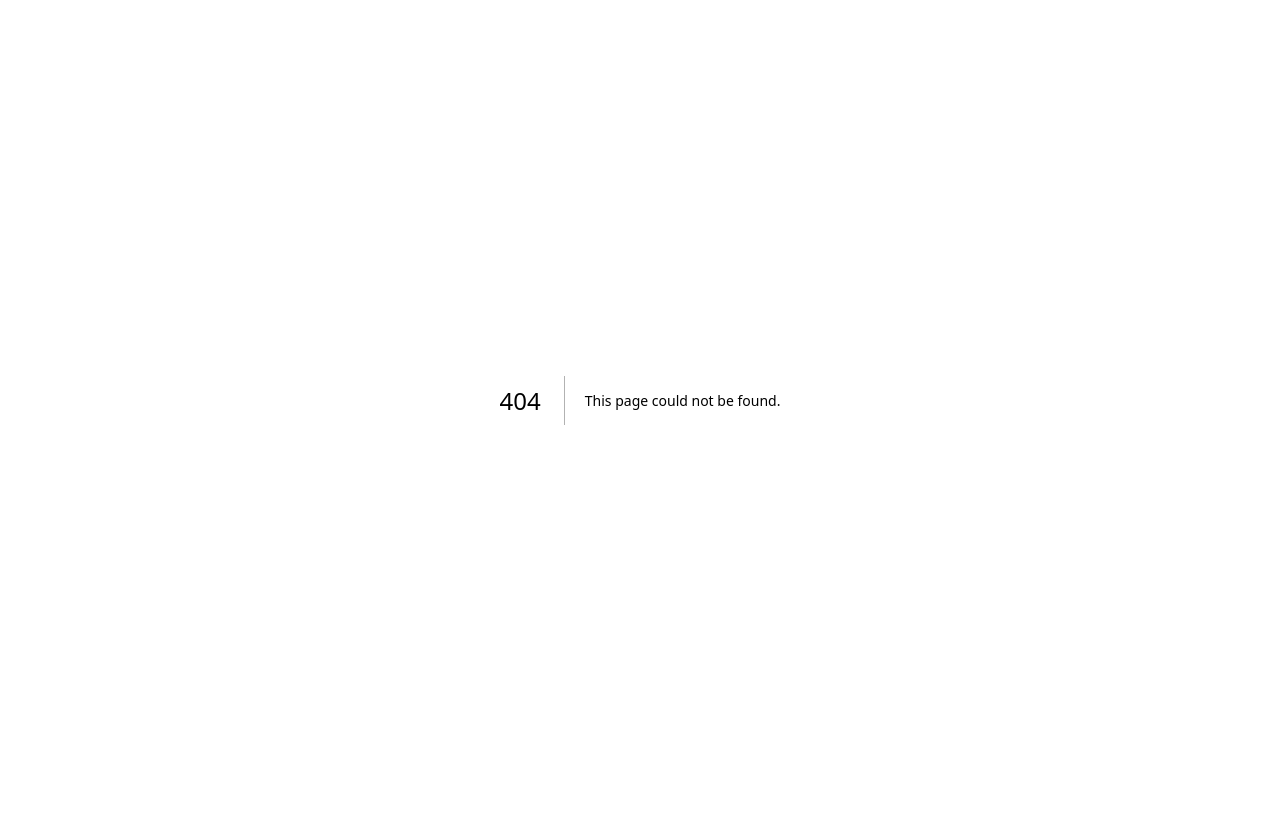
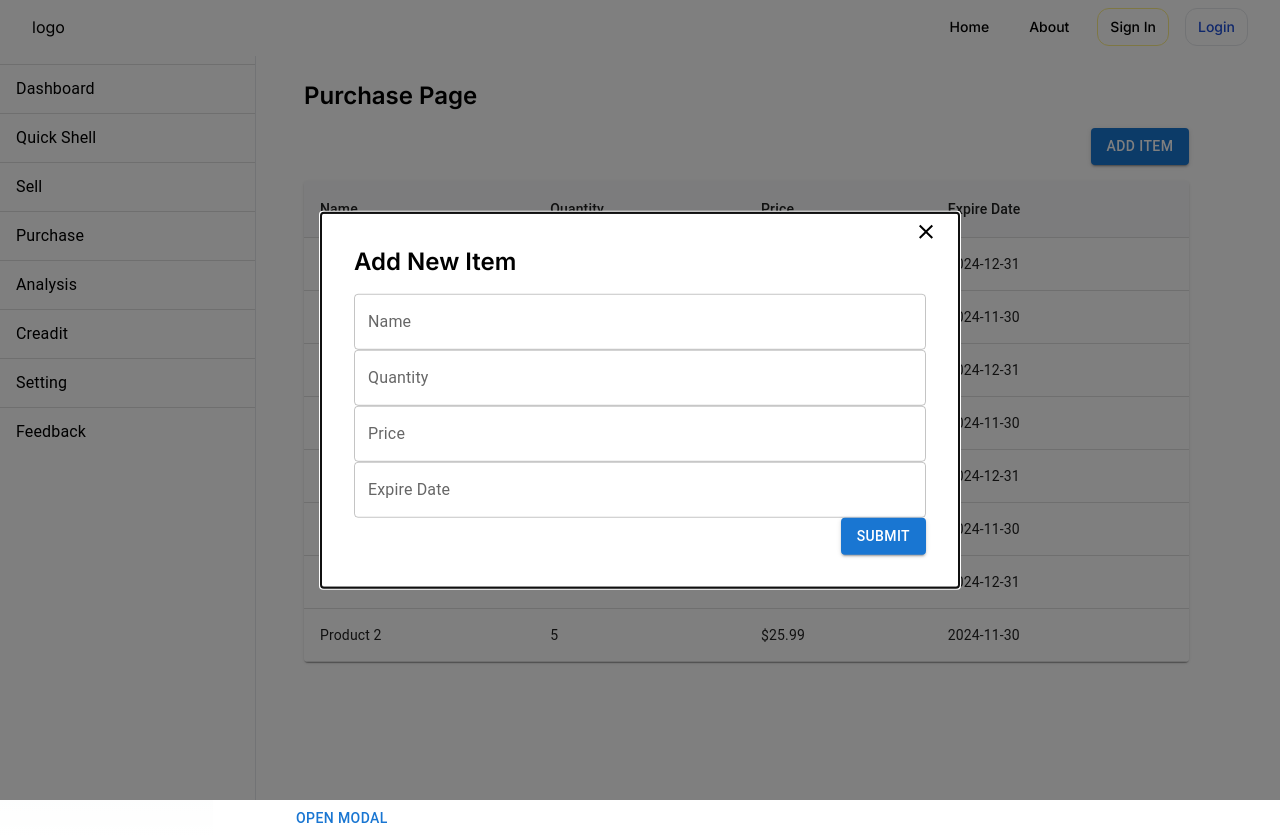
Before and after one commit to subashprj55/dokan, a Next.js app: page /purchase in a window 1280 px wide. Before the commit this address had no page. Before the commit the page ends 800 px from the top, so only its background shows below. Built offline with nearby package versions, Linux system fonts and the light colour scheme.

Commit message:
adding popup window and table component

```diff
--- /dev/null
+++ b/src/app/components/popUpModel.tsx
@@ -0,0 +1,88 @@
+// ModalPopup.js
+import React, { useState } from 'react'
+import { Modal, Typography, Button, TextField } from '@mui/material'
+import { Box } from '@mui/system'
+import { MdClose } from 'react-icons/md'
+
+const style = {
+  position: 'absolute',
+  top: '50%',
+  left: '50%',
+  transform: 'translate(-50%, -50%)',
+  width: 'auto',
+  bgcolor: 'white',
+  border: '2px solid #000',
+  boxShadow: 24,
+  p: 4,
+}
+
+const ModalPopup = () => {
+  const [open, setOpen] = React.useState(true)
+  const [name, setName] = useState('')
+  const [quantity, setQuantity] = useState('')
+  const [price, setPrice] = useState('')
+  const [expireDate, setExpireDate] = useState('')
+
+  const handleOpen = () => setOpen(true)
+  const handleClose = (event: any) => {
+    // Check if the click event target is the close button or the submit button
+
+    setOpen(false)
+  }
+
+  const handleSubmit = () => {
+    setOpen(false)
+  }
+
+  return (
+    <div>
+      <Button onClick={handleOpen}>Open modal</Button>
+      <Modal open={open} className="border-0">
+        <Box sx={style} className="border-0">
+          <Button
+            onClick={handleClose}
+            sx={{ position: 'absolute', top: 0, right: 0 }}
+          >
+            <MdClose className="text-2xl text-black " />
+          </Button>
+          <h2 className="text-2xl font-semibold mb-4">Add New Item</h2>
+          <TextField
+            label="Name"
+            variant="outlined"
+            className="mb-4 w-full"
+            value={name}
+            onChange={(e) => setName(e.target.value)}
+          />
+          <TextField
+            label="Quantity"
+            variant="outlined"
+            className="mb-4 w-full"
+            value={quantity}
+            onChange={(e) => setQuantity(e.target.value)}
+          />
+          <TextField
+            label="Price"
+            variant="outlined"
+            className="mb-4 w-full"
+            value={price}
+            onChange={(e) => setPrice(e.target.value)}
+          />
+          <TextField
+            label="Expire Date"
+            variant="outlined"
+            className="mb-4 w-full"
+            value={expireDate}
+            onChange={(e) => setExpireDate(e.target.value)}
+          />
+          <div className="flex justify-end">
+            <Button variant="contained" color="primary" onClick={handleSubmit}>
+              Submit
+            </Button>
+          </div>
+        </Box>
+      </Modal>
+    </div>
+  )
+}
+
+export default ModalPopup
--- /dev/null
+++ b/src/app/components/table.tsx
@@ -0,0 +1,55 @@
+import {
+  Paper,
+  Table,
+  TableBody,
+  TableCell,
+  TableContainer,
+  TableHead,
+  TableRow,
+} from '@mui/material'
+import React from 'react'
+
+const ProductTable = ({ products }: any) => {
+  return (
+    <TableContainer
+      component={Paper}
+      className="rounded-lg overflow-hidden shadow-lg"
+    >
+      <Table className="min-w-max">
+        <TableHead className="bg-gray-50">
+          <TableRow>
+            <TableCell className="px-4 py-3 text-left text-gray-600 font-semibold">
+              Name
+            </TableCell>
+            <TableCell className="px-4 py-3 text-left text-gray-600 font-semibold">
+              Quantity
+            </TableCell>
+            <TableCell className="px-4 py-3 text-left text-gray-600 font-semibold">
+              Price
+            </TableCell>
+            <TableCell className="px-4 py-3 text-left text-gray-600 font-semibold">
+              Expire Date
+            </TableCell>
+          </TableRow>
+        </TableHead>
+        <TableBody className="bg-white divide-y divide-gray-200 ">
+          {products.map((product: any) => (
+            <TableRow
+              key={product.id}
+              className="cursor-pointer md:hover:bg-gray-100"
+            >
+              <TableCell className="px-4 py-3">{product.name}</TableCell>
+              <TableCell className="px-4 py-3">{product.quantity}</TableCell>
+              <TableCell className="px-4 py-3">
+                ${product.price.toFixed(2)}
+              </TableCell>
+              <TableCell className="px-4 py-2">{product.expireDate}</TableCell>
+            </TableRow>
+          ))}
+        </TableBody>
+      </Table>
+    </TableContainer>
+  )
+}
+
+export default ProductTable
--- a/src/app/components/verticalNav.tsx
+++ b/src/app/components/verticalNav.tsx
@@ -3,41 +3,69 @@ import Link from 'next/link'
 import { List, ListItem, ListItemText } from '@mui/material'
 import Divider from '@mui/material/Divider'
 
+const VerticalLinks = [
+  {
+    id: 0,
+    name: 'Dashboard',
+    link: '/dashboard',
+  },
+  {
+    id: 1,
+    name: 'Quick Shell',
+    link: '/',
+  },
+  {
+    id: 2,
+    name: 'Sell',
+    link: '/',
+  },
+  {
+    id: 3,
+    name: 'Purchase',
+    link: '/purchase',
+  },
+  {
+    id: 4,
+    name: 'Analysis',
+    link: '/',
+  },
+  {
+    id: 5,
+    name: 'Creadit',
+    link: '/',
+  },
+  {
+    id: 6,
+    name: 'Setting',
+    link: '/',
+  },
+  {
+    id: 7,
+    name: 'Feedback',
+    link: '/',
+  },
+]
+
 const VerticalNav = () => {
   return (
-    <nav className="fixed left-0 top-0 pt-14 h-full bg-white w-64 overflow-y-auto border-r border-gray-200">
-      <List>
-        <ListItem button>
-          <Link href="/purchase">
-            <ListItemText primary="Purchase" />
-          </Link>
-        </ListItem>
-        <Divider />
-        <ListItem button>
-          <Link href="/sales">
-            <ListItemText primary="Sales" />
-          </Link>
-        </ListItem>
-        <Divider />
-        <ListItem button>
-          <Link href="/analysis">
-            <ListItemText primary="Analysis" />
-          </Link>
-        </ListItem>
-        <Divider />
-        <ListItem button>
-          <Link href="/settings">
-            <ListItemText primary="Settings" />
-          </Link>
-        </ListItem>
-        <Divider />
-        <ListItem button>
-          <Link href="/feedback">
-            <ListItemText primary="Feedback" />
-          </Link>
-        </ListItem>
-      </List>
-    </nav>
+    <div className="fixed left-0 top-0 pt-14 h-full bg-white w-64 overflow-y-auto ">
+      <nav className="border-r border-gray-200 h-full">
+        <List className="pt-0">
+          {VerticalLinks.map(({ id, name, link }) => {
+            return (
+              <div key={id}>
+                <Divider />
+                <ListItem button>
+                  <Link href={link}>
+                    <ListItemText className=" capitalize" primary={name} />
+                  </Link>
+                </ListItem>
+              </div>
+            )
+          })}
+        </List>
+      </nav>
+    </div>
   )
 }
 
--- /dev/null
+++ b/src/app/purchase/data.ts
@@ -0,0 +1,59 @@
+export const products= [
+    {
+      id: 1,
+      name: 'Sugar',
+      quantity: 10,
+      price: 15.99,
+      expireDate: '2024-12-31',
+    },
+    {
+      id: 2,
+      name: 'Patato',
+      quantity: 5,
+      price: 25.99,
+      expireDate: '2024-11-30',
+    },
+    {
+      id: 3,
+      name: 'Rice',
+      quantity: 10,
+      price: 15.99,
+      expireDate: '2024-12-31',
+    },
+    {
+      id: 4,
+      name: 'Masala',
+      quantity: 5,
+      price: 25.99,
+      expireDate: '2024-11-30',
+    },
+    {
+      id: 5,
+      name: 'Product 1',
+      quantity: 10,
+      price: 15.99,
+      expireDate: '2024-12-31',
+    },
+    {
+      id: 6,
+      name: 'Product 2',
+      quantity: 5,
+      price: 25.99,
+      expireDate: '2024-11-30',
+    },
+    {
+      id: 7,
+      name: 'Product 1',
+      quantity: 10,
+      price: 15.99,
+      expireDate: '2024-12-31',
+    },
+    {
+      id: 8,
+      name: 'Product 2',
+      quantity: 5,
+      price: 25.99,
+      expireDate: '2024-11-30',
+    },
+    // Add more products as needed
+  ]
--- /dev/null
+++ b/src/app/purchase/page.tsx
@@ -0,0 +1,100 @@
+'use client'
+import { Modal } from '@mui/base'
+import { Button, TextField } from '@mui/material'
+import React, { useState } from 'react'
+import Container from '../components/container'
+import NavContainer from '../components/navContainer'
+import ModalPopup from '../components/popUpModel'
+import ProductTable from '../components/Table'
+import { products } from './data'
+
+const PurchaseItem = () => {
+  return (
+    <>
+      <NavContainer>
+        <Container>
+          <PurchasePage />
+          <AddItemModal />
+          <ModalPopup />
+        </Container>
+      </NavContainer>
+    </>
+  )
+}
+
+export default PurchaseItem
+
+const PurchasePage: React.FC = () => {
+  const handleOpenModal = () => {
+    //    .....
+  }
+
+  return (
+    <div className="container mx-auto px-4 py-20 min-h-screen">
+      <h1 className="text-2xl font-semibold mb-4">Purchase Page</h1>
+      <div className="flex justify-end mb-4">
+        <Button variant="contained" onClick={() => handleOpenModal()}>
+          Add Item
+        </Button>
+      </div>
+      <ProductTable products={products} />
+    </div>
+  )
+}
+
+const AddItemModal = ({ open = false }) => {
+  const [name, setName] = useState('')
+  const [quantity, setQuantity] = useState('')
+  const [price, setPrice] = useState('')
+  const [expireDate, setExpireDate] = useState('')
+
+  const handleSubmit = () => {
+    // You can handle form submission here
+    // For now, let's just log the form data
+    console.log({ name, quantity, price, expireDate })
+
+    //     // Close the modal
+    //     onClose()
+  }
+
+  return (
+    <Modal open={open}>
+      <div className="absolute top-1/2 left-1/2 transform -translate-x-1/2 -translate-y-1/2 bg-white p-6 rounded-lg">
+        <h2 className="text-2xl font-semibold mb-4">Add New Item</h2>
+        <TextField
+          label="Name"
+          variant="outlined"
+          className="mb-4 w-full"
+          value={name}
+          onChange={(e) => setName(e.target.value)}
+        />
+        <TextField
+          label="Quantity"
+          variant="outlined"
+          className="mb-4 w-full"
+          value={quantity}
+          onChange={(e) => setQuantity(e.target.value)}
+        />
+        <TextField
+          label="Price"
+          variant="outlined"
+          className="mb-4 w-full"
+          value={price}
+          onChange={(e) => setPrice(e.target.value)}
+        />
+        <TextField
+          label="Expire Date"
+          variant="outlined"
+          className="mb-4 w-full"
+          value={expireDate}
+          onChange={(e) => setExpireDate(e.target.value)}
+        />
+        <div className="flex justify-end">
+          <Button variant="contained" color="primary" onClick={handleSubmit}>
+            Submit
+          </Button>
+        </div>
+      </div>
+    </Modal>
+  )
+}
```
